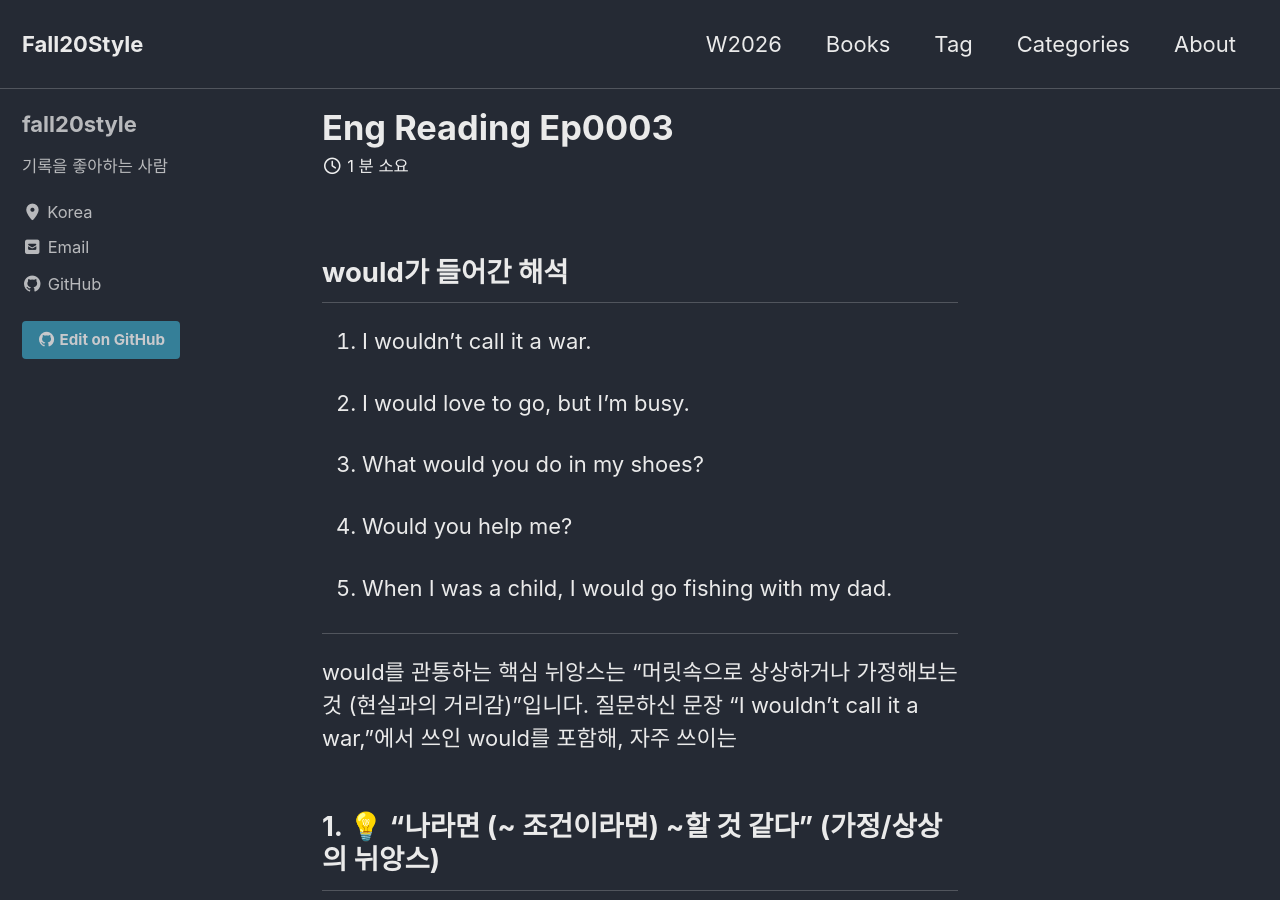
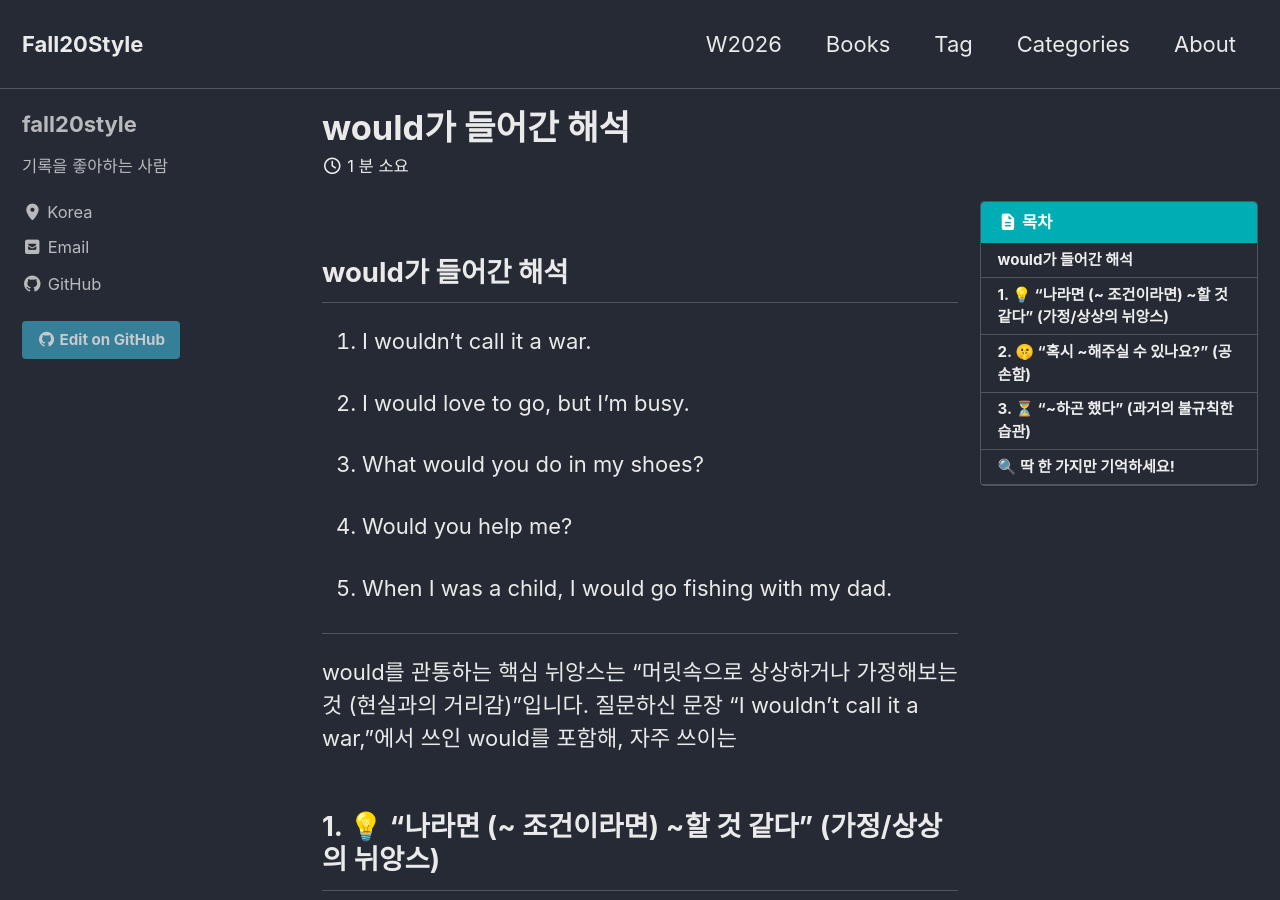
Before and after one commit to fall20style/fall20style.github.io, a Jekyll site: the page built from _posts/2026-09-05-eng-reading-ep0003.md, in a window 1280 px wide and 900 px high. Built offline with Jekyll 4.4.1, drawn with Linux system fonts in a browser that asks for light colours; cached includes are drawn as plain includes.

Commit message:
Update 2026-09-05-eng-reading-ep0003.md

```diff
--- a/_posts/2026-09-05-eng-reading-ep0003.md
+++ b/_posts/2026-09-05-eng-reading-ep0003.md
@@ -1,3 +1,21 @@
+---
+title: would가 들어간 해석
+layout: single
+author_profile: true
+read_time: true
+comments: true
+share: true
+related: true
+popular: true
+tags:
+  - 영어읽기
+categories:
+toc: true
+toc_sticky: true
+toc_label: 목차
+description: desc가 여기에
+---
+
 ## would가 들어간 해석
 
 1. I wouldn’t call it a war.
```
